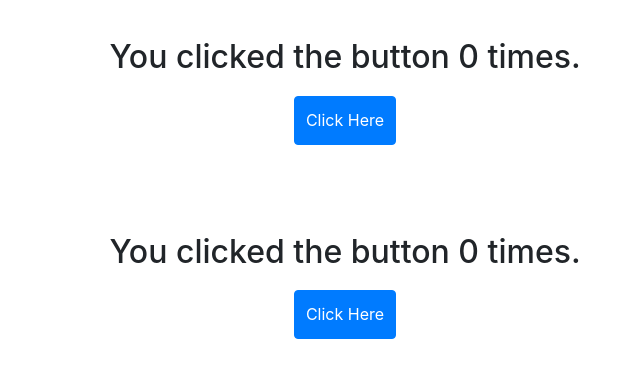
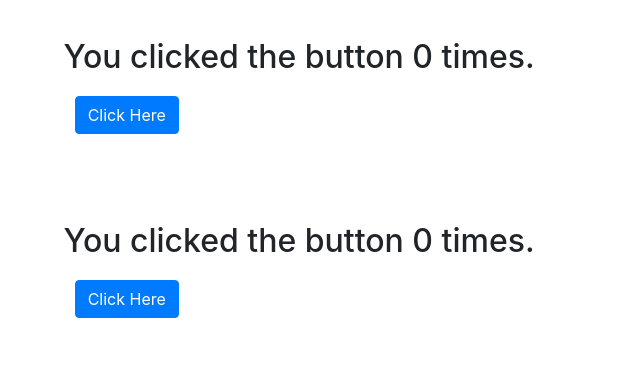
Before and after one commit to PrestonElliott/React-Hooks, a React (Create React App) app in the folder react-hooks/: page / in a window 1280 px wide. Shown: the top 378 px of the page, without its empty margins (295-935 px from the left). Built offline with nearby package versions, Linux system fonts and the light colour scheme.

Commit message:
updated css

```diff
--- a/react-hooks/src/Components/classCounter.jsx
+++ b/react-hooks/src/Components/classCounter.jsx
@@ -14,16 +14,25 @@ export default class ClassCounter extends React.Component {
         this.setState({ ...this.state, count: this.state.count + 1 })
     }
 
+    // CREATE EFFECT - UPDATES BROWSER TAB TEXT
+    componentDidMount() {
+        document.title = `Count: ${this.state.count}`
+    }
+
+    componentDidUpdate() {
+        document.title = `Count: ${this.state.count}`
+    }
+
     // RENDERS COMPONENT
     render() {
         return(
-            <div id="counter">
-                <h2 id="counter-header">
+            <div className="counter">
+                <h2 className="counter-header">
                     You clicked the button {this.state.count} times.
                 </h2>
 
                 <Button
-                    id="counter-button"
+                    className="counter-button"
                     onClick={this.handleCounter}
                 >
                     Click Here
@@ -32,12 +41,3 @@ export default class ClassCounter extends React.Component {
         )
     }
 }
-
-// CREATE EFFECT - UPDATES BROWSER TAB TEXT
-// componentDidMount() {
-//     document.title = `Count: ${this.state.count}`
-// }
-
-// componentDidUpdate() {
-//     document.title = `Count: ${this.state.count}`
-// }
--- a/react-hooks/src/Components/hookCounter.jsx
+++ b/react-hooks/src/Components/hookCounter.jsx
@@ -1,4 +1,4 @@
-import React, { useState } from 'react'
+import React, { useState, useEffect } from 'react'
 import { Button } from 'react-bootstrap'
 
 export default function Counter() {
@@ -6,6 +6,7 @@ export default function Counter() {
 
 	// SET INITIAL STATE
 	const [count, setCount] = useState(0)
+	useBrowserTabEffect(count)
 
 
 	// COUNT EVENT HANDLER
@@ -15,13 +16,13 @@ export default function Counter() {
 
 	// RENDERS COMPONENT
     return (
-        <div id="counter">
-            <h2 id="counter-header">
+        <div className="counter">
+            <h2 className="counter-header">
 				You clicked the button {count} times.
 			</h2>
 
 			<Button
-				id="counter-button"
+				className="counter-button"
 				onClick={handleCounter}
 			>
                 Click Here
@@ -30,24 +31,9 @@ export default function Counter() {
     )
 }
 
-
-
-
-// ADD useEffect to React import
-
-// ADD TO STATE
-// useBrowserTabEffect(count)
-
-// ADD EFFECT BELOW COUNT EVENT HANDLER
-	// useEffect(() => {
-	// 	document.title = `You clicked ${count} times.`
-	// })
-
-
-// STAYS AT BOTTOM FOR REFACTOR EXAMPLE
-// REFACTORED INTO CUSTOM EFFECT HOOK
-// function useBrowserTabEffect(count) {
-// 	useEffect(() => {
-// 		document.title = `You clicked ${count} times.`
-// 	})
-// }
+// REFACTORED INTO CUSTOM EFFECT HOOK - useBrowserTabEffect
+function useBrowserTabEffect(count) {
+	useEffect(() => {
+		document.title = `You clicked ${count} times.`
+	})
+}
--- a/react-hooks/src/index.css
+++ b/react-hooks/src/index.css
@@ -1,13 +1,12 @@
 /* COUNTER STYLING */
-#counter {
+.counter {
   margin: auto;
-  text-align: center;
+  text-align: auto;
   width: 50%;
   padding: 3%;
-  text-align: center;
 }
 
-#counter-button {
+.counter-button {
   padding: 2%;
   margin: 2%;
   text-align: center;
```
